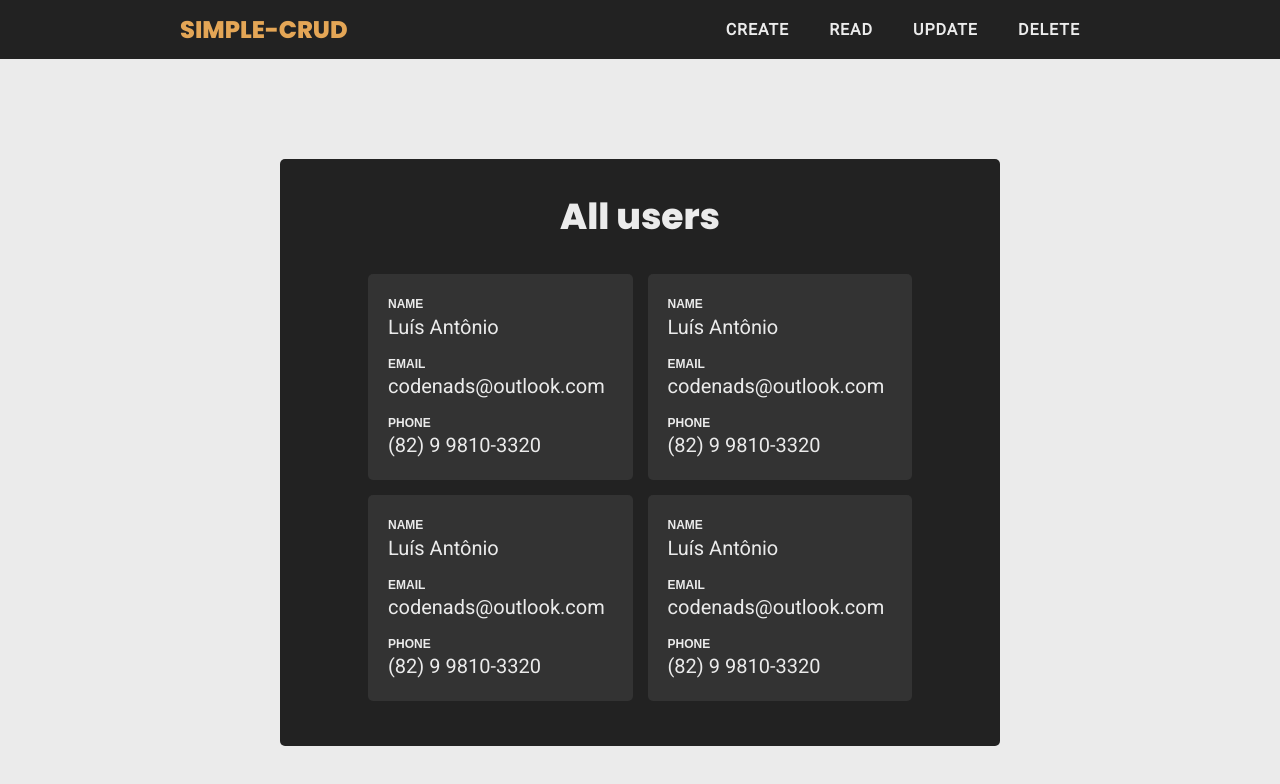
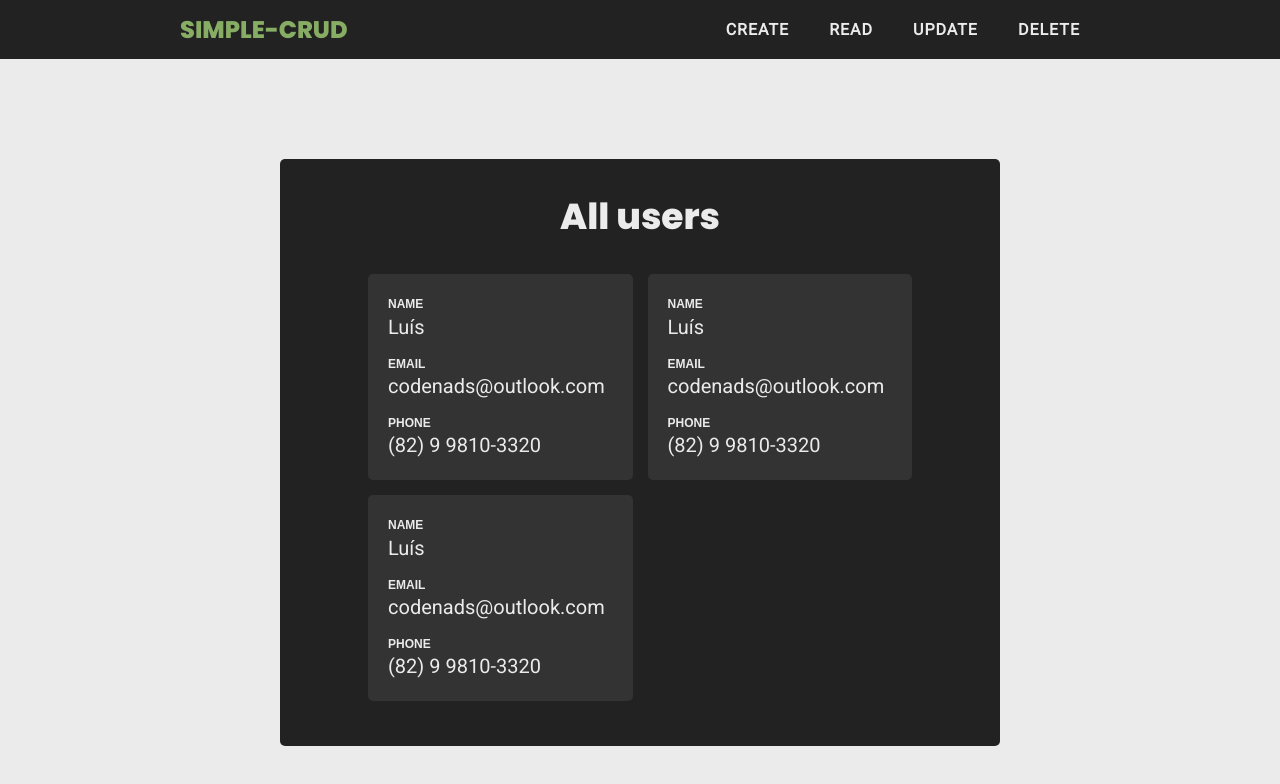
Before and after one commit to codenads/simple-crud, a React (Create React App) app in the folder frontend/: page /read in a window 1280 px wide. Shown: the top 784 px of the page. Built offline with nearby package versions, Linux system fonts and the light colour scheme.

Commit message:
Mudança nos arquivos CSS, funcionalidades novas

```diff
--- a/frontend/src/components/Create/index.tsx
+++ /dev/null
@@ -1,28 +0,0 @@
-import React from 'react';
-import Header from '../Header'
-import './styles.css'
-
-const Create = () => {
-    return (
-        <div>
-            <Header />
-            <main className="container main smaller">
-                <h2>Create a user</h2>
-                <form>
-                    <label htmlFor="name">Name</label>
-                    <input name="name" id="name" type="text"/>
-
-                    <label htmlFor="email">Email</label>
-                    <input name="email" id="email" type="email"/>
-
-                    <label htmlFor="phone">Phone</label>
-                    <input name="phone" id="phone" type="text"/>
-
-                    <button type="submit">Sign up</button>
-                </form>
-            </main>
-        </div>
-    );
-};
-
-export default Create;
--- a/frontend/src/components/Create/styles.css
+++ /dev/null
@@ -1,73 +0,0 @@
-
-h2 {
-    font-family: Poppins;
-    font-size: 36px;
-    color: rgb(235,235,235);
-    text-align: center;
-
-    margin-bottom: 30px;
-}
-
-form {
-    width: 50%;
-    margin: 0 auto;
-}
-
-form label {
-    display: block;
-
-    font-size: 14px;
-    font-family: Roboto;
-    font-weight: bold;
-    text-transform: uppercase;
-
-    margin-bottom: 5px;
-
-    color: rgb(235,235,235);
-}
-
-form input {
-    display: block;
-
-    background: #444;
-
-    color: rgb(235,235,235);
-
-    width: 100%;
-    outline: none;
-    padding: 10px;
-    border: 3px solid #222;
-    border-radius: 5px;
-    transition: border-color .5s ease;
-}
-
-form input:focus {
-    border-color: burlywood;
-}
-
-form input + label {
-    display: block;
-    margin-top: 15px;
-}
-
-form button {
-    border: 2px solid #444;
-    border-radius: 5px;
-    outline: none;
-    background: #222;
-    font-family: Roboto;
-    font-weight: bold;
-    text-transform: uppercase;
-    color: #fff;
-
-    margin: 20px 0;
-    padding: 15px 20px;
-    cursor: pointer;
-
-    transition: all .2s ease;
-}
-
-form button:hover {
-    border-color: burlywood;
-    color: burlywood;
-}
--- a/frontend/src/components/Delete/index.tsx
+++ b/frontend/src/components/Delete/index.tsx
@@ -1,13 +1,8 @@
 import React from 'react';
-
-
-import './styles.css';
-import Header from '../Header';
 
 const Delete = () => {
     return (
         <div>
-            <Header />
             <main className="container main smaller">
                 <h2>Delete a user</h2>
                 <form>
--- a/frontend/src/components/Update/index.tsx
+++ b/frontend/src/components/Form/index.tsx
@@ -1,18 +1,18 @@
 import React from 'react';
 
-import Header from '../Header';
+interface IForm {
+    title: string;
+    textButton: string;
+}
 
-import '../Create/styles.css'
-
-const Update = () => {
+const Form: React.FC<IForm> = (props) => {
     return (
         <div>
-            <Header />
             <main className="container main smaller">
-                <h2>Update a user</h2>
+                <h2>{props.title}</h2>
                 <form>
-                    <label htmlFor="id">Insert the ID</label>
-                    <input type="text"/>
+
+                    {props.children}
 
                     <label htmlFor="name">Name</label>
                     <input name="name" id="name" type="text"/>
@@ -23,11 +23,11 @@ const Update = () => {
                     <label htmlFor="phone">Phone</label>
                     <input name="phone" id="phone" type="text"/>
 
-                    <button type="submit">Update</button>
+                    <button type="submit">{props.textButton}</button>
                 </form>
             </main>
         </div>
     );
-}
+};
 
-export default Update;
+export default Form;
--- a/frontend/src/components/Header/styles.css
+++ b/frontend/src/components/Header/styles.css
@@ -12,7 +12,7 @@ header {
     font-family: Poppins;
     text-transform: uppercase;
     font-size: 24px;
-    color: rgb(228, 166, 86);
+    color: var(--active-color);
 }
 
 .desktop-nav ul {
@@ -35,5 +35,5 @@ header {
 }
 
 .desktop-nav ul li a:hover {
-    color: burlywood;
+    color: var(--active-color);
 }
--- a/frontend/src/components/Main/index.tsx
+++ b/frontend/src/components/Main/index.tsx
@@ -1,17 +1,14 @@
 import React from 'react';
-
-import Header from '../Header'
 import './styles.css'
 
 const Main = () => {
     return (
         <div>
-            <Header />
             <main className="container main">
                 <div className="inner-container">
                     <h1>Welcome to<br /> SIMPLE-CRUD</h1>
                     <p>The technologies used in the <span>backend</span> was Node.JS alongside with <span>Typescript</span>.<br />
-                Frontend made with <span>React.js</span> also alongside with <span>Typescript</span>.
+                Frontend made with <span>React.js</span>, <span>React-Router-DOM</span> also alongside with <span>Typescript</span>.
                 </p>
                 </div>
             </main>
--- a/frontend/src/components/Main/styles.css
+++ b/frontend/src/components/Main/styles.css
@@ -1,12 +1,12 @@
 p > span {
-    color: burlywood;
+    color: var(--active-color);
 }
 
 
 h1 {
     font-family: Poppins;
     font-size: 48px;
-    color: rgb(228, 166, 86);
+    color: var(--active-color);
     margin-bottom: 30px;
 }
 
--- a/frontend/src/components/Read/index.tsx
+++ b/frontend/src/components/Read/index.tsx
@@ -1,55 +1,44 @@
 import React from 'react';
+import './styles.css';
 
-import Header from '../Header';
-import './styles.css';
+const users = [
+    {
+        name: "Luís",
+        email: "codenads@outlook.com",
+        phone: "(82) 9 9810-3320",
+    },
+    {
+        name: "Luís",
+        email: "codenads@outlook.com",
+        phone: "(82) 9 9810-3320",
+    },
+    {
+        name: "Luís",
+        email: "codenads@outlook.com",
+        phone: "(82) 9 9810-3320",
+    },
+]
 
 const Read = () => {
     return (
         <div>
-            <Header />
             <main className="container main smaller">
                 <h2>All users</h2>
                 <ul className="user-list">
-                    <li className="user-item">
-                        <span>Name</span>
-                        <p>Luís Antônio</p>
+                    {
+                        users.map(user => (
+                            <li className="user-item">
+                                <span>Name</span>
+                                <p>{user.name}</p>
 
-                        <span>Email</span>
-                        <p>codenads@outlook.com</p>
+                                <span>Email</span>
+                                <p>{user.email}</p>
 
-                        <span>Phone</span>
-                        <p>(82) 9 9810-3320</p>
-                    </li>
-                    <li className="user-item">
-                        <span>Name</span>
-                        <p>Luís Antônio</p>
-
-                        <span>Email</span>
-                        <p>codenads@outlook.com</p>
-
-                        <span>Phone</span>
-                        <p>(82) 9 9810-3320</p>
-                    </li>
-                    <li className="user-item">
-                        <span>Name</span>
-                        <p>Luís Antônio</p>
-
-                        <span>Email</span>
-                        <p>codenads@outlook.com</p>
-
-                        <span>Phone</span>
-                        <p>(82) 9 9810-3320</p>
-                    </li>
-                    <li className="user-item">
-                        <span>Name</span>
-                        <p>Luís Antônio</p>
-
-                        <span>Email</span>
-                        <p>codenads@outlook.com</p>
-
-                        <span>Phone</span>
-                        <p>(82) 9 9810-3320</p>
-                    </li>
+                                <span>Phone</span>
+                                <p>{user.phone}</p>
+                            </li>
+                        ))
+                    }
                 </ul>
             </main>
         </div>
--- a/frontend/src/global.css
+++ b/frontend/src/global.css
@@ -1,3 +1,8 @@
+:root {
+    --main-color: #222;
+    --active-color: #87ac63;
+}
+
 * {
     margin: 0;
     padding: 0;
@@ -52,3 +57,76 @@ img {
 .container.main.smaller {
     max-width: 720px;
 }
+
+h2 {
+    font-family: Poppins;
+    font-size: 36px;
+    color: rgb(235,235,235);
+    text-align: center;
+
+    margin-bottom: 30px;
+}
+
+form {
+    width: 50%;
+    margin: 0 auto;
+}
+
+form label {
+    display: block;
+
+    font-size: 14px;
+    font-family: Roboto;
+    font-weight: bold;
+    text-transform: uppercase;
+
+    margin-bottom: 5px;
+
+    color: rgb(235,235,235);
+}
+
+form input {
+    display: block;
+
+    background: #444;
+
+    color: rgb(235,235,235);
+
+    width: 100%;
+    outline: none;
+    padding: 10px;
+    border: 3px solid #222;
+    border-radius: 5px;
+    transition: border-color .5s ease;
+}
+
+form input:focus {
+    border-color: var(--active-color);
+}
+
+form input + label {
+    display: block;
+    margin-top: 15px;
+}
+
+form button {
+    border: 2px solid #444;
+    border-radius: 5px;
+    outline: none;
+    background: #222;
+    font-family: Roboto;
+    font-weight: bold;
+    text-transform: uppercase;
+    color: #fff;
+
+    margin: 20px 0;
+    padding: 15px 20px;
+    cursor: pointer;
+
+    transition: all .2s ease;
+}
+
+form button:hover {
+    border-color: var(--active-color);
+    color: var(--active-color);
+}
--- a/frontend/src/routes.tsx
+++ b/frontend/src/routes.tsx
@@ -1,19 +1,30 @@
 import React from 'react';
-import { BrowserRouter, Route } from 'react-router-dom';
+import { BrowserRouter, Switch, Route } from 'react-router-dom';
+import Header from './components/Header';
 import Main from './components/Main';
-import Create from './components/Create';
+import Form from './components/Form'
 import Read from './components/Read';
-import Update from './components/Update'
 import Delete from './components/Delete'
 
 const Routes = () => {
     return (
         <BrowserRouter>
-            <Route component={Main} path="/" exact/>
-            <Route component={Create} path="/create" />
-            <Route component={Read} path="/read" />
-            <Route component={Update} path="/update" />
-            <Route component={Delete} path="/delete" />
+            <Header />
+
+            <Switch>
+                <Route component={Main} path="/" exact/>
+                <Route render={() => <Form title="Create a user" textButton="Create"/>} path="/create" />
+                <Route component={Read} path="/read" />
+                <Route render={() => (
+                        <Form title="Update a user" textButton="Update">
+                            <label htmlFor="id">Enter your ID</label>
+                            <input type="text"/>
+                        </Form>
+                )}
+                path="/update" />
+                <Route component={Delete} path="/delete" />
+            </Switch>
+
         </BrowserRouter>
     );
 }
```
Also changed, not shown: frontend/src/components/Delete/styles.css (deleted).
